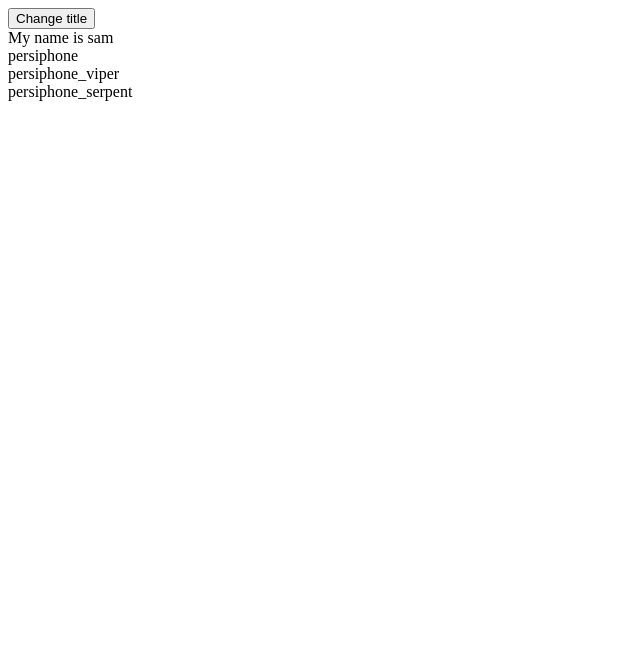
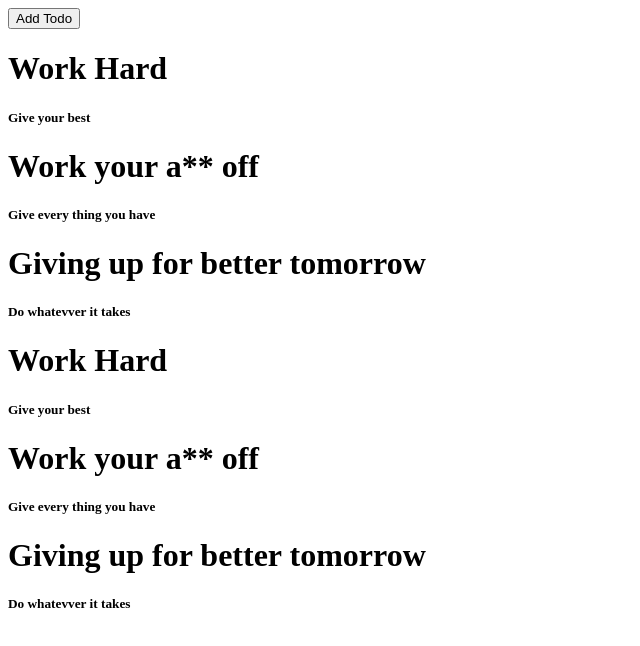
Before and after one commit to cyph3rms1n/week-6, a React (Vite) app: page / in a window 1280 px wide. Shown: the top 646 px of the page, without its empty margins (0-640 px from the left). Built offline with nearby package versions, Linux system fonts and the light colour scheme.

Commit message:
working on the assignment

```diff
--- a/src/App.jsx
+++ b/src/App.jsx
@@ -2,27 +2,70 @@
 import { useState, memo,Fragment } from "react"
 
 function App() {
-  const [titleToChange, setTitle] = useState("My name is sam");
+  const [todos, setTodos] = useState([{
+    id:1,
+    title: "Work Hard",
+    description: "Give your best"
+  }, {
+    id: 2,
+    title: "Work your a** off",
+    description: "Give every thing you have"
+  }, {
+    id: 3,
+    title: "Giving up for better tomorrow",
+    description: "Do whatevver it takes"
+  }])
 
-  function updateTitle(){
-    setTitle("My name is: "+ Math.random());
-  }
+function addTodos(){
+  /*
+    * Two ways to add new todos in the array, use any one of them
+    * Prefer first one, sligthtly better and cleaner code compared to second one .
+  */
+  // 1st method: Spread all the todos in the array and then add the new todos
+  setTodos([...todos, {
+    id: todos.length + 1,
+    title: Math.random(),
+    description: Math.random()
+  }])
+
+  // 2nd Method: Create a new todos array let say newTodos and add all the todos form the todos array and then add your new todos
+
+  // const newTodos = [];
+  // for(let i =0; i<todos.length; i++){
+  //   newTodos.push(todos[i]);
+  // }
+
+  // newTodos.push({
+  //   id:todos.length + 1,
+  //   title: Math.random(),
+  //   description: Math.random()
+  // })
+
+}
 
   return (
-    <fragment>
-    <button onClick={updateTitle}>Change title</button>
-    <Header title ={titleToChange}></Header>
-    <Header title="persiphone"></Header>
-    <Header title="persiphone_viper"></Header>
-    <Header title="persiphone_serpent"></Header>
-    </fragment>
+    <div>
+      <button onClick={addTodos}>Add Todo</button>
+      { /* Iterate over todos array and render all the todos */}
+      {/* First way to do it */}
+      {todos.map(todo => <Todo key = {todo.id} title = {todo.title} description={todo.description} />)}
+
+      {/* Second way to do it */}
+      {todos.map(function(todo) {
+        return <Todo key = {todo.id} title = {todo.title} description = {todo.description} />
+      })}
+    </div>
   )
 }
 
-const Header = memo(function Header({title}){
-  return <div>
-    {title}
-  </div>
-})
+function Todo({ title, description }) {
+  return (
+    <div>
+      <h1>{title}</h1>
+      <h5>{description}</h5>
+    </div>
+  );
+}
+
 
 export default App
```
